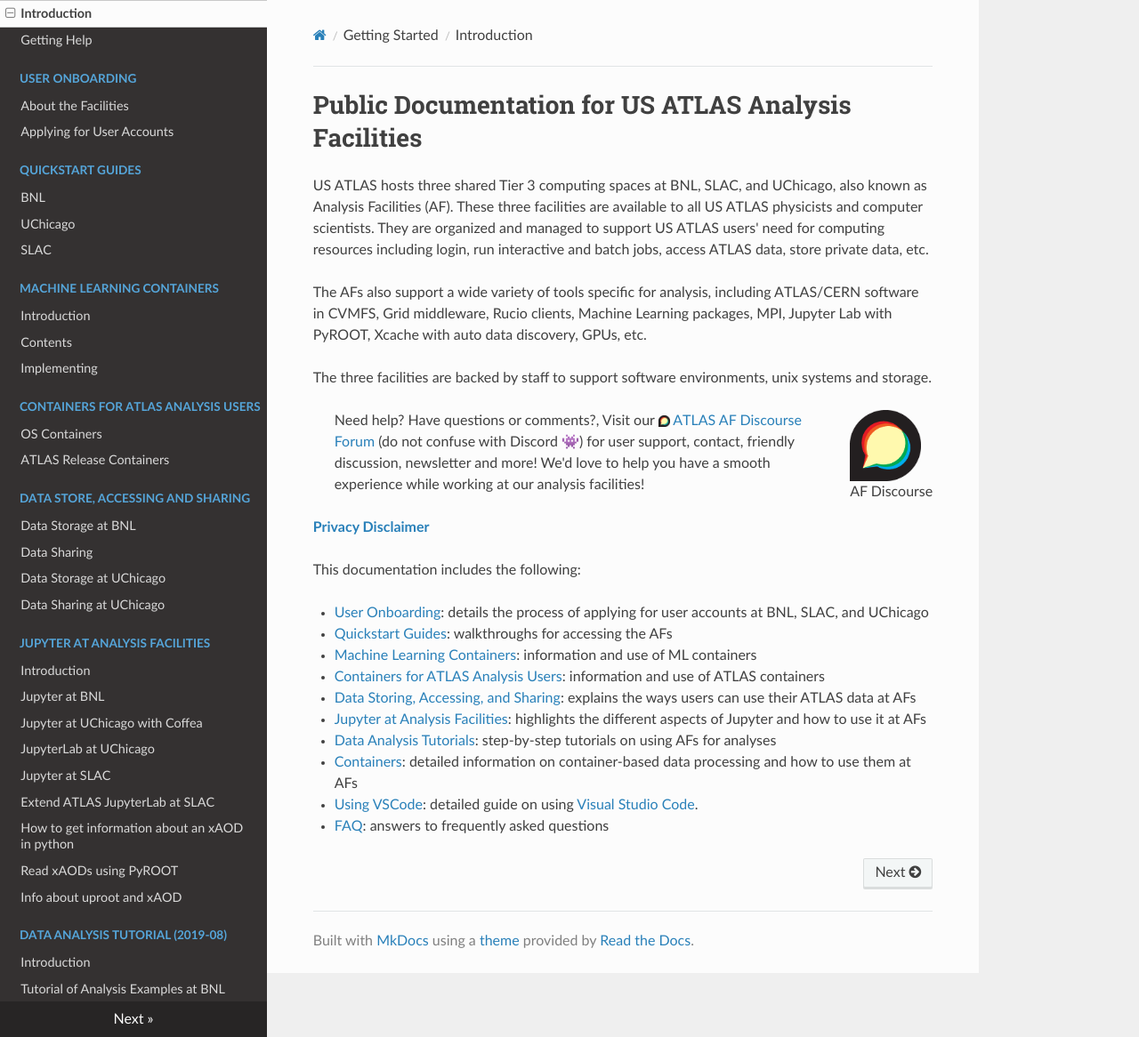
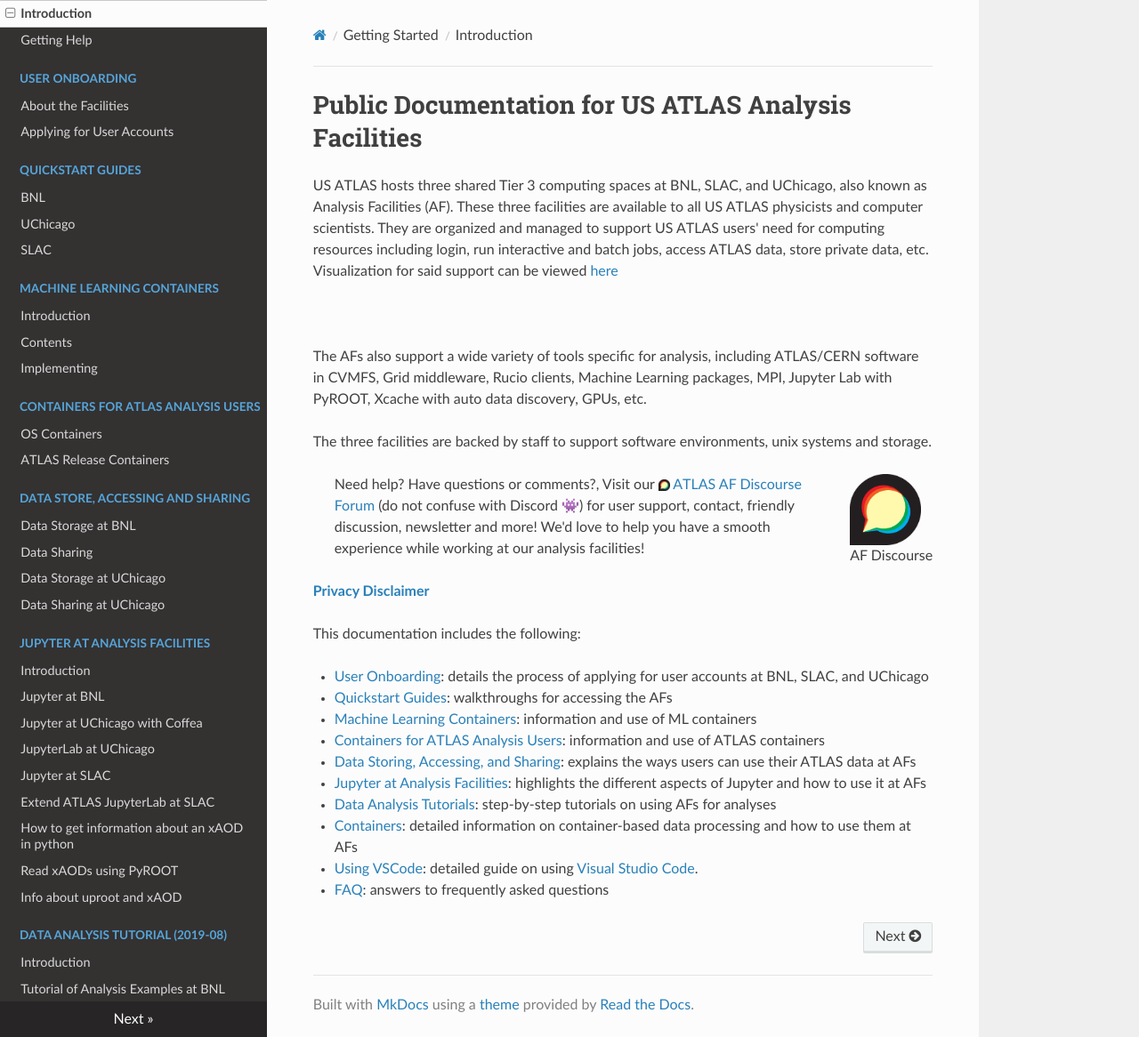
Before and after one commit to usatlas/AFdocs, an MkDocs documentation site: the page built from tier3docs/README.md, in a window 1280 px wide and 1166 px high. Shown: the whole window at 89% size. Built offline with MkDocs 1.6.1, drawn with Linux system fonts in a browser that asks for light colours; nearby versions of some CDN libraries.

Commit message:
adding link to the AF accounting kibana page

```diff
--- a/tier3docs/README.md
+++ b/tier3docs/README.md
@@ -10,7 +10,8 @@
 US ATLAS hosts three shared Tier 3 computing spaces at BNL, SLAC, and UChicago, also known as Analysis Facilities (AF). These
 three facilities are available to all US ATLAS physicists and computer scientists. They are
 organized and managed to support US ATLAS users' need for computing resources including login,
-run interactive and batch jobs, access ATLAS data, store private data, etc.
+run interactive and batch jobs, access ATLAS data, store private data, etc. Visualization for said support can be viewed [here](https://atlas-kibana.mwt2.org:5601/s/analysis-facility/app/dashboards#/view/8bb58440-6145-11ed-afcf-d91dad577662?_g=(filters:!()))
+
 <br><br>
 The AFs also support a wide variety of tools specific for analysis, including ATLAS/CERN
 software in CVMFS, Grid middleware, Rucio clients, Machine Learning packages, MPI, Jupyter
```
